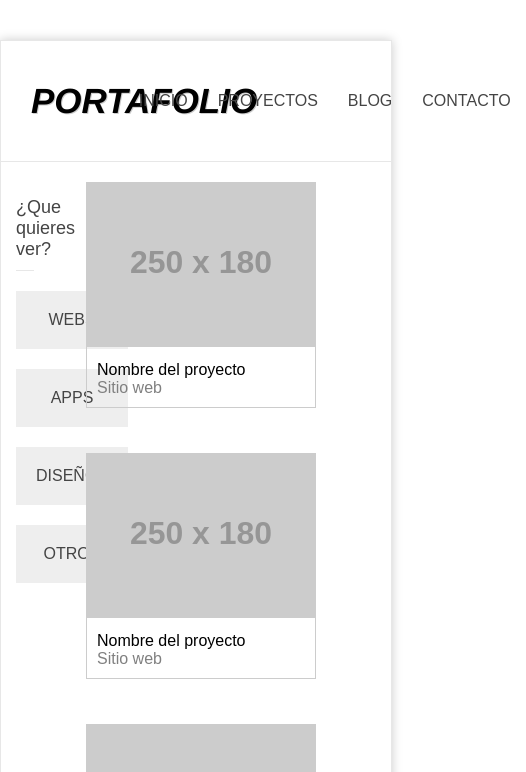
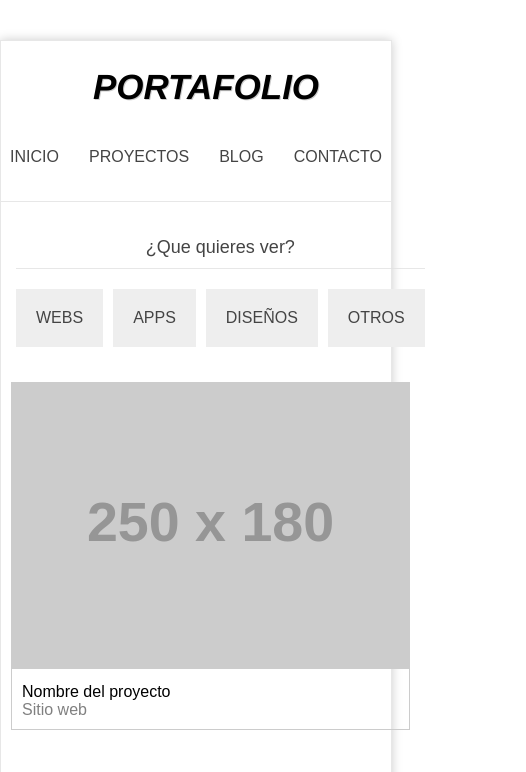
Before and after one commit to walterpacheco/maqueta-grid-areas, a plain HTML site: page index.html in a window 390 px wide. Shown: the top 772 px of the page, 526 px wide, since content can reach past the window. Drawn offline with Linux system fonts and the light colour scheme; placeholder pictures from the web are drawn by us.

Commit message:
Se termina de ajustar pantalla

```diff
--- a/style.css
+++ b/style.css
@@ -200,3 +200,50 @@
     margin-right: 20px;
     color: #444444;
 }
+
+/*media query */
+@media(max-width: 784px){
+    #header {
+        display: grid;
+        grid-template-columns: 100%;
+        align-items: center;
+        justify-content: center;
+        height: 140px;
+        padding-bottom:20px ;
+    }
+    #header h1{
+        text-align: center;
+    }
+    #content {
+        display: grid;
+        grid-template-columns:  1fr;
+        align-items: start;
+        justify-items: space-between;
+        grid-column-gap: auto ;
+    }
+
+    #projects {
+        display: grid;
+        grid-template-columns: 1fr;
+        grid-gap: 20px;
+        margin-right: 10px;
+        margin-left: 10px;
+
+    }
+    #aside {
+        margin-right: 0px;
+        padding: 15px;
+    }
+    #aside ul{
+        display: grid;
+        grid-template-columns: repeat(4,1fr );
+        grid-gap: 10px;
+    }
+    #footer {
+        display: grid;
+        grid-template-columns: 1fr;
+        align-items: center;
+        justify-content: start;
+        text-align: center;
+    }
+}
```
